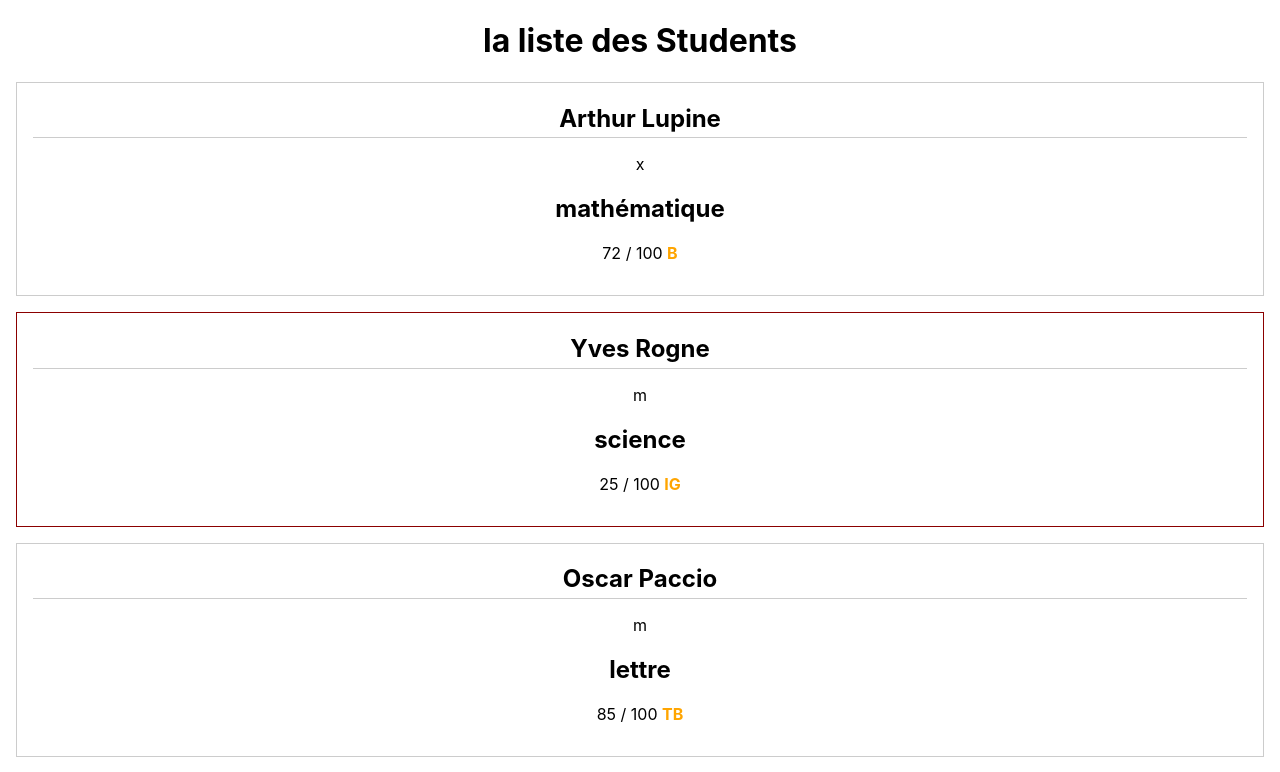
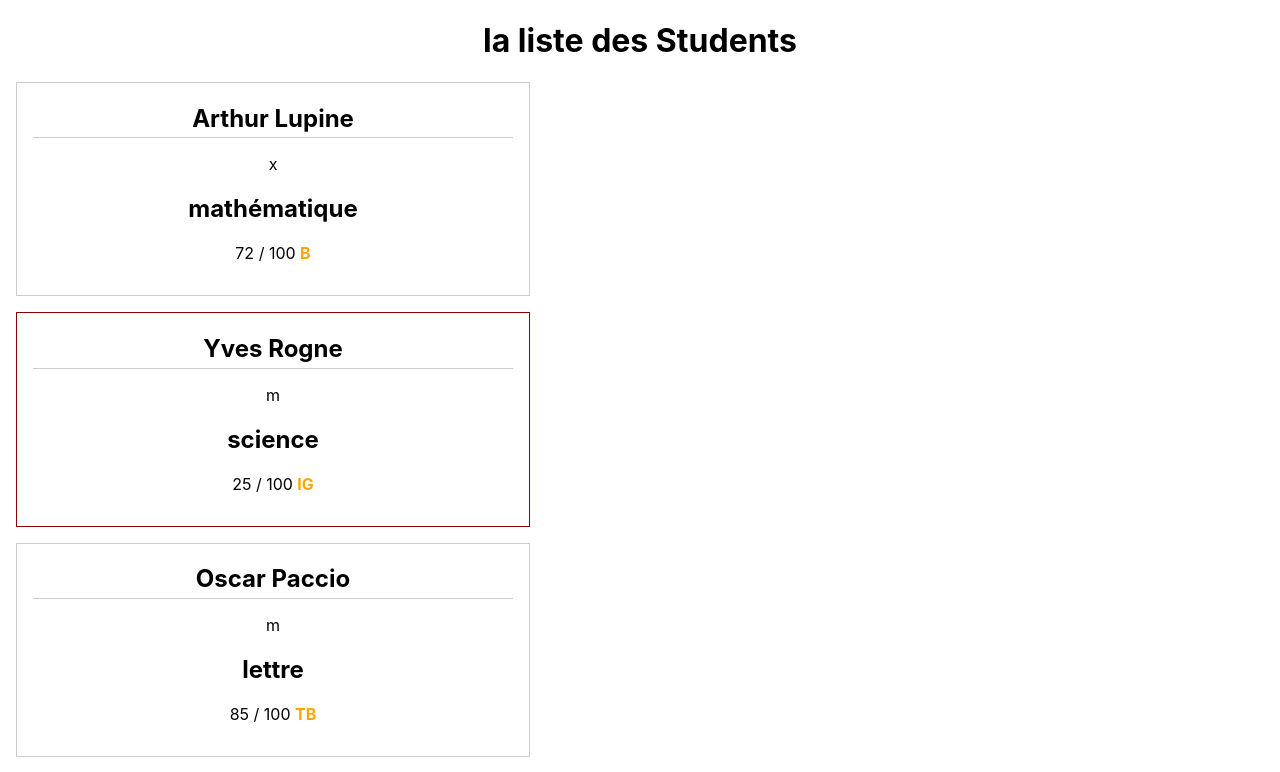
Before and after one commit to stefan-her/reactJs_exercice, a React (Create React App) app: page / in a window 1280 px wide. Shown: the top 772 px of the page. Built offline with nearby package versions, Linux system fonts and the light colour scheme.

Commit message:
final style hover

```diff
--- a/src/components/students.module.css
+++ b/src/components/students.module.css
@@ -2,6 +2,11 @@
     border: 1px solid #ccc;
     margin: 1em;
     padding: 1em;
+    max-width: 30em;
+}
+
+.student:hover {
+    background-color: rgba(150,150,150,0.2);
 }
 
 .fail {
```
